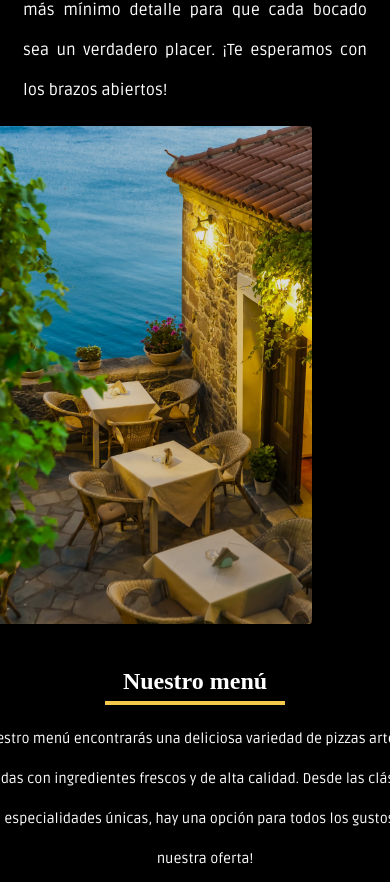
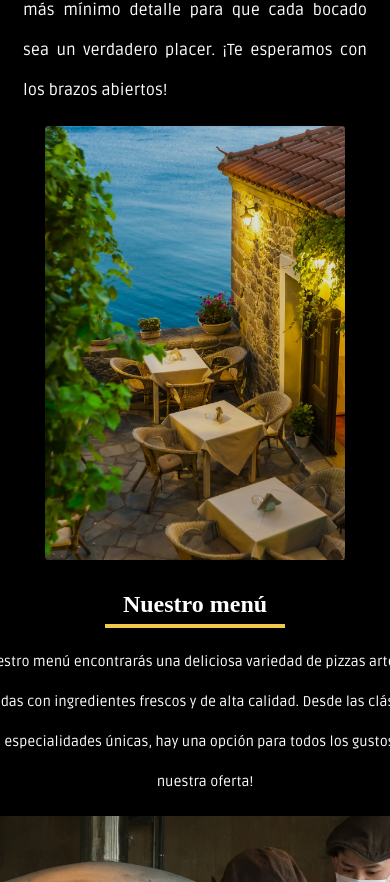
Before and after one commit to OlenaMyroshnykova/TastyPizzeria, a website: page index.html in a window 390 px wide. Shown: the part 1438-2320 px from the top of the page. Drawn offline with Linux system fonts and the light colour scheme; a web font is replaced by a local one.

Commit message:
edit about us responsive

```diff
--- a/index.html
+++ b/index.html
@@ -64,9 +64,9 @@
               </p>
             </div>
           </div>
-          <div class="restaurant_photo">
+
             <img src="./images/restaurant-5521372_1920.png" alt="restaurant" />
-          </div>
+
         </div>
         <div class="ourMenu">
           <div class="title_ourMenu"><h3>Nuestro menú</h3></div>
@@ -80,12 +80,12 @@
             </p>
           </div>
           <div class="photoes_ourMenu">
-            <div class="photo_cooks">
+
               <img src="./images/cooks-4687558_1920.png" alt="cooks" />
-            </div>
-            <div class="photo_dough">
+
+
               <img src="./images/dough-3082589_1920.png" alt="dough" />
-            </div>
+
           </div>
         </div>
         <div>
--- a/styles/main_about_us.css
+++ b/styles/main_about_us.css
@@ -22,7 +22,8 @@
     overflow: hidden;
   }
 
-  .aboutUs_title {
+  .aboutUs_title h3 {
+    margin-bottom: 0;
     font-size: xx-large;
   }
 
@@ -46,12 +47,8 @@
       text-align: justify;
       justify-content: center;
     }
-
-    .restaurant_photo img {
-      width: 60%;
-      height: auto;
-      object-fit: cover;
-      padding-left: 60px;
+    .aboutUs img {
+      width: 300px;
     }
   }
 
@@ -74,10 +71,7 @@
       font-size: 16px;
       text-align: justify;
     }
-
-    .restaurant_photo img {
-      width: 60%;
-      height: auto;
-      object-fit: cover;
+    .aboutUs img {
+      width: 300px;
     }
   }
--- a/styles/main_menu.css
+++ b/styles/main_menu.css
@@ -5,8 +5,9 @@
     align-items: center;
 }
 
-.title_ourMenu {
+.title_ourMenu h3 {
     font-size: xx-large;
+    margin-bottom: 0;
 }
 
 .lineUnderOurMenu {
@@ -22,7 +23,6 @@
     margin-left: 20px;
 }
 
-
 .photoes_ourMenu {
     box-sizing: border-box;
     display: flex;
@@ -34,6 +34,7 @@
     .photoes_ourMenu {
         display: flex;
         flex-direction: column;
+
     }
 
     .lineUnderOurMenu{
```
